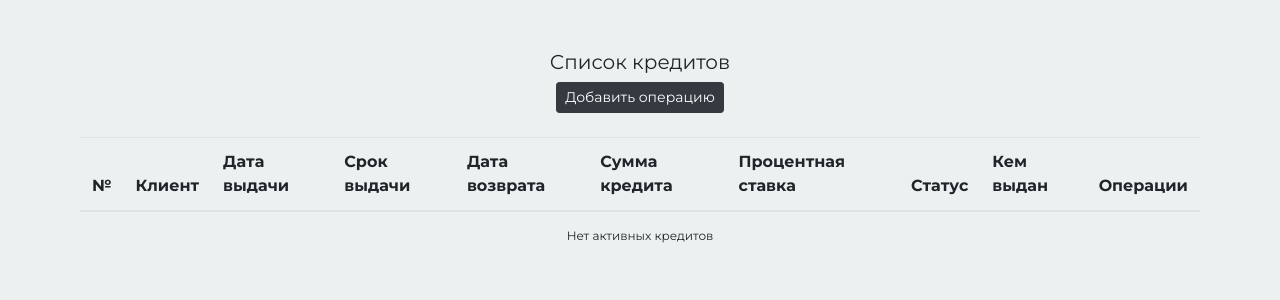
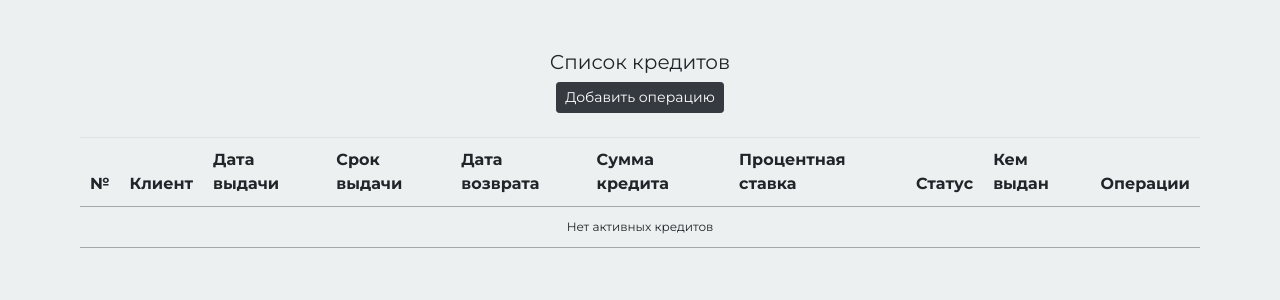
Before and after one commit to glokzs/lombard_crm, a Django app: page /loans/ in a window 1280 px wide. Shown: the part 56-356 px from the top of the page. Run offline with Django 3.2, Linux system fonts and the light colour scheme; the visitor is signed in with stand-in values (Sample User, id 1); data that the repository does not hold is empty; some libraries are stand-ins or nearby versions.

Commit message:
#158 Datatables добавлен в список займов и операций

```diff
--- a/pawnshop_crm/pawnshop/templates/loan/list.html
+++ b/pawnshop_crm/pawnshop/templates/loan/list.html
@@ -14,7 +14,7 @@
         <a href="{% url 'pawnshop:client_create' %}" class="btn btn-dark btn-sm control-button ">Добавить операцию</a>
     </div>
 {% endif %}
-    <table class="table table-hover mt-4">
+    <table class="table table-hover mt-4 display" id="data_table">
         <thead>
         <tr>
             <th scope="col">№</th>
--- a/pawnshop_crm/pawnshop/templates/operation/list.html
+++ b/pawnshop_crm/pawnshop/templates/operation/list.html
@@ -9,7 +9,7 @@ Lombard CRM
 {% endblock %}
 
 {% block content %}
-<table class="table table-hover mt-4">
+<table class="table table-hover mt-4 display" id="data_table">
     <thead>
     <tr>
         <th scope="col">Дата, время записи</th>
--- a/pawnshop_crm/pawnshop/templates/pledge_item/list.html
+++ b/pawnshop_crm/pawnshop/templates/pledge_item/list.html
@@ -9,7 +9,7 @@ Lombard CRM
 {% endblock %}
 
 {% block content %}
-<table class="display" id="data_table">
+<table class="table table-hover mt-4 display" id="data_table">
     <thead>
     <tr>
         <th scope="col">№</th>
```
